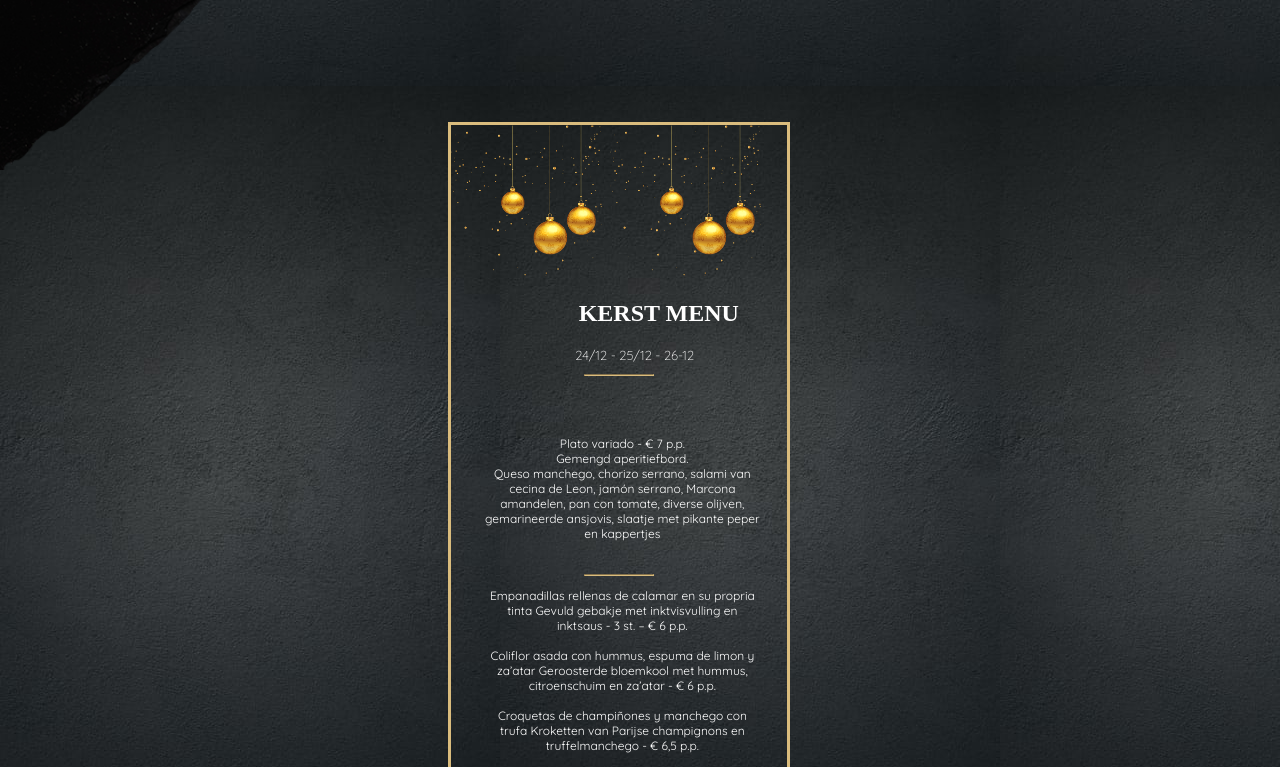
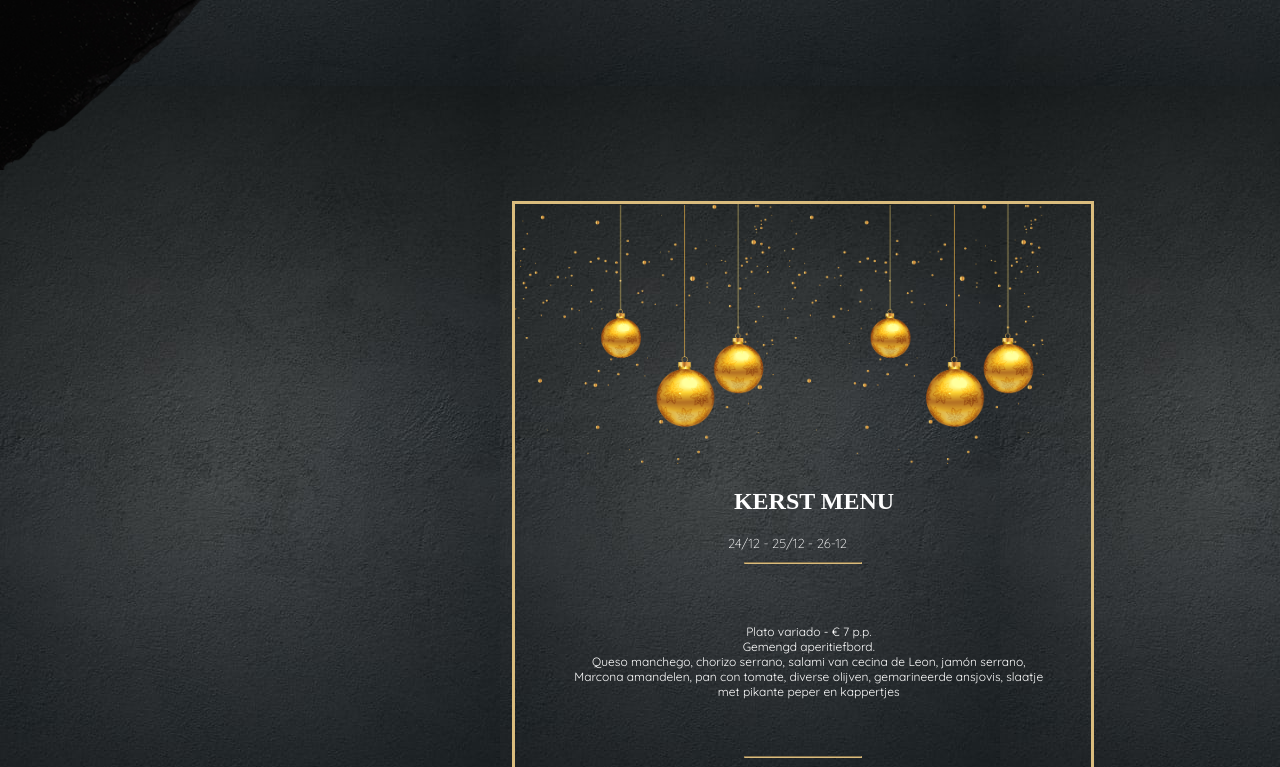
Before and after one commit to jasminejuvyns/my-gulp-boilerplate, a plain HTML site: page index.html in a window 1280 px wide. Shown: the part 664-1431 px from the top of the page. Drawn offline with Linux system fonts and the light colour scheme; a web font is replaced by a local one.

Commit message:
Update style_body.css

```diff
--- a/style_body.css
+++ b/style_body.css
@@ -26,10 +26,10 @@ h1{
 .christmas_container{
 	border-style: solid;
 	border-color: #DABC7D;
-	width: 35%;
-	margin-left: 30%;
-	margin-top: -5%;
+	width: 60%;
 	float: left;
+	margin: auto;
+	margin-top: 25%;
 }
 
 .christmas_ball_1{
```
